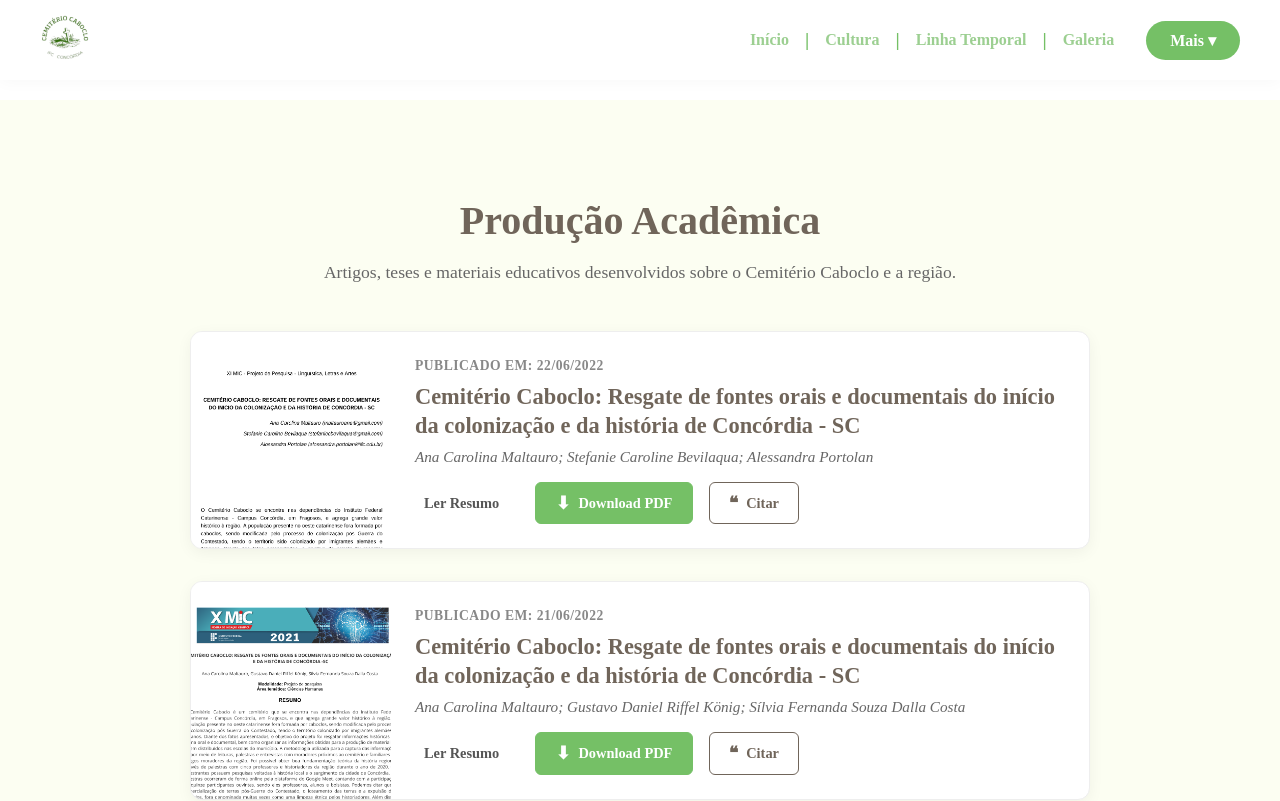
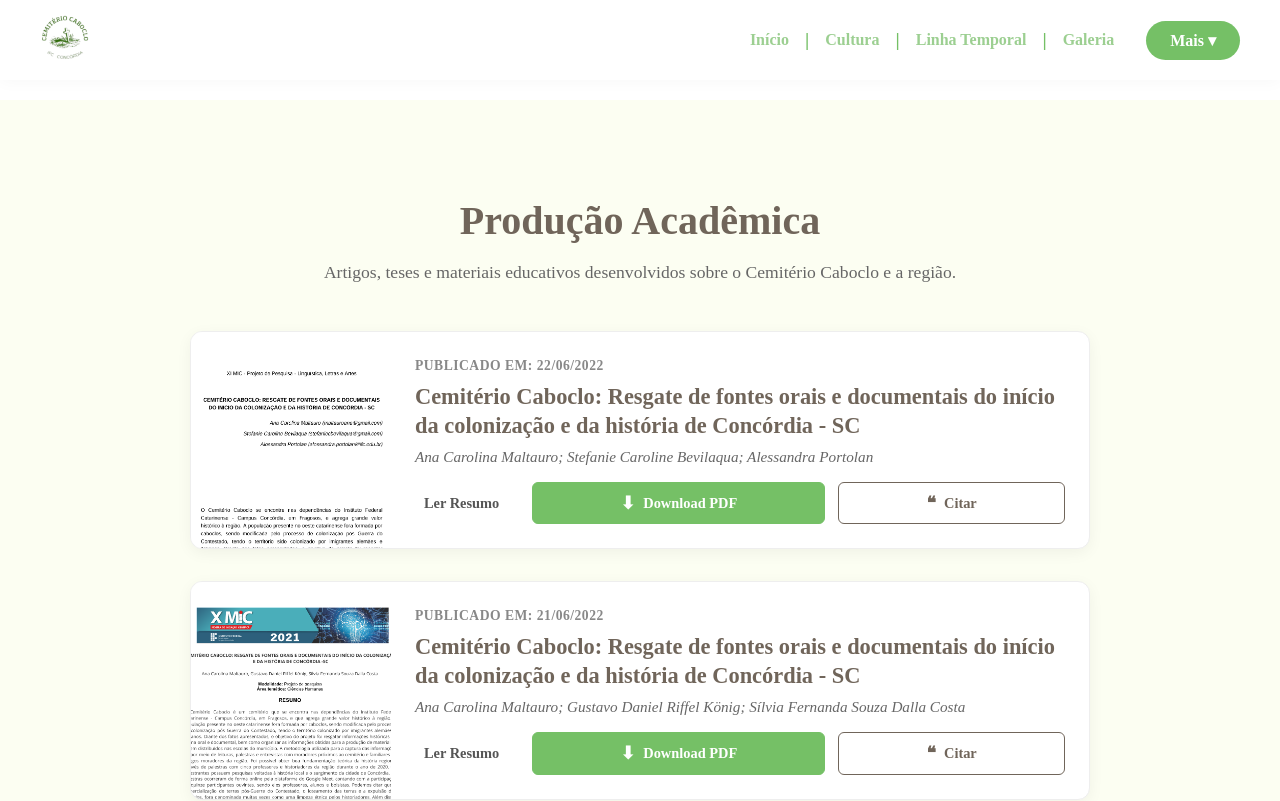
Before and after one commit to vichsort/cemiterio-caboclo, a Vue app: page /article in a window 1280 px wide. Shown: the top 801 px of the page. Built offline with nearby package versions, Linux system fonts and the light colour scheme; a web font is replaced by a local one.

Commit message:
style: resolved overflowing on cards (solves topic Cards on #3)

```diff
--- a/src/components/ui/ArticleCard.vue
+++ b/src/components/ui/ArticleCard.vue
@@ -103,6 +103,7 @@ const formattedAuthors = computed(() => {
   flex-grow: 1;
   display: flex;
   flex-direction: column;
+  min-width: 0;
 }
 
 .card-header {
@@ -134,7 +135,7 @@ const formattedAuthors = computed(() => {
 
 .action-bar {
   display: flex;
-  gap: 1rem;
+  gap: 0.8rem;
   flex-wrap: wrap;
   align-items: center;
   margin-top: auto;
@@ -143,6 +144,7 @@ const formattedAuthors = computed(() => {
 .action-btn {
   display: inline-flex;
   align-items: center;
+  justify-content: center;
   gap: 0.5rem;
   padding: 0.6rem 1.2rem;
   border-radius: 6px;
@@ -152,6 +154,9 @@ const formattedAuthors = computed(() => {
   transition: all 0.2s;
   text-decoration: none;
   font-family: inherit;
+  white-space: nowrap;
+  flex: 1 1 auto;
+  max-width: 100%;
 }
 
 .icon {
@@ -163,6 +168,8 @@ const formattedAuthors = computed(() => {
   border: 1px solid transparent;
   color: #555;
   padding-left: 0;
+  flex-grow: 0;
+  margin-right: auto;
 }
 
 .text-btn:hover, .text-btn.active {
@@ -194,6 +201,7 @@ const formattedAuthors = computed(() => {
 .resume-container {
   margin-top: 1rem;
   overflow: hidden;
+  width: 100%;
 }
 
 .divider {
@@ -242,10 +250,13 @@ const formattedAuthors = computed(() => {
   }
 
   .action-btn {
+    padding-left: 1rem;
+  }
+
+  .text-btn {
+    margin-right: 0;
+    border: 1px solid #eee;
     justify-content: center;
-    width: 100%;
-    padding-left: 1rem;
-    border: 1px solid #eee;
   }
 
   .download-btn, .cite-btn {
--- a/src/components/ui/ExportCard.vue
+++ b/src/components/ui/ExportCard.vue
@@ -153,7 +153,6 @@ defineProps({
   }
 
   .action-btn {
-    width: 100%;
     justify-content: center;
   }
 }
```
